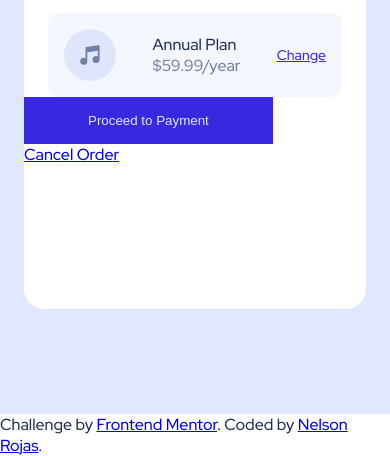
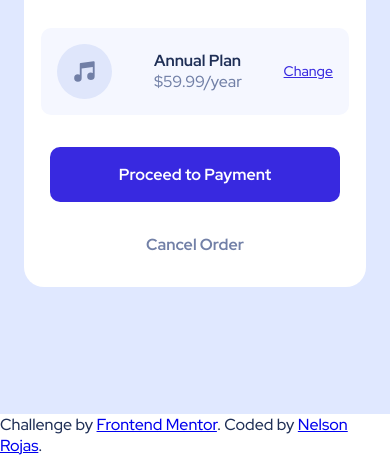
Before and after one commit to nrdevpy/order-summary, a plain HTML site: page index.html in a window 390 px wide. Shown: the part 430-886 px from the top of the page. Drawn offline with Linux system fonts and the light colour scheme.

Commit message:
Finish Card for Mobile Design

```diff
--- a/css/style.css
+++ b/css/style.css
@@ -14,19 +14,23 @@
 }
 
 /* ····· Globals ····· */
-html {
+* {
+    font-family: var(--fonts);
     box-sizing: border-box;
 }
+
 body {
     height: 100vh;
-    font-family: var(--fonts);
     margin: 0;
     color: var(--Dark-blue)
 }
+
 img {
     width: 100%;
 }
+
 h1 {
+    font-size: 24px;
     text-align: center;
 }
 
@@ -49,8 +53,9 @@ h1 {
 
 /*** Card ***/
 .card {
-    height: 75%;
+    color:var(--Desaturated-blue);
     background-color: #fff;
+    max-width: 25rem;
 
     border-radius: 20px;
     overflow: hidden;
@@ -58,7 +63,6 @@ h1 {
 /** Card Main **/
 .card__main p {
     text-align: center;
-    color:var(--Desaturated-blue)
 }
 
 /** Card Plan **/
@@ -70,6 +74,8 @@ h1 {
     background-color: var(--Very-pale-blue);
     border-radius: 10px;
     padding: 1rem;
+    margin: 2rem auto;
+    width: 90%;
 }
 .card__plan__text {
     display: flex;
@@ -82,21 +88,41 @@ h1 {
     color: var(--primaryColor);
     font-size: 14px;
 }
+.card__plan span {
+    color:var(--Dark-blue);
+    font-weight: bold;
+}
 .card__plan img {
     width: 20%;
 }
 
 /** Card Buttons **/
 .card__payment {
-}
-.card__button, .card__button__cancel {
-    display: block;
+    display: flex;
+    flex-direction: column;
+    justify-content: space-between;
+    align-items: center;
 }
 .card__button {
-    color: var(--brightBlue);
     background-color: var(--primaryColor);
+    width: 85%;
     border: none;
+    border-radius: 10px;
+}
+.card__button a {
+    display: block;
+    color: #fff;
+    padding: 1rem;
 
-    padding: 1rem 4rem;
 }
-.card__button__cancel {}
+.card__button__cancel {
+    color: inherit;
+    padding: 2rem;
+}
+
+.card__button__cancel,
+.card__button a {
+    text-decoration: none;
+    font-weight: bold;
+    font-size: 16px;
+}
--- a/index.html
+++ b/index.html
@@ -34,9 +34,11 @@
             You can now listen to millions of songs, audiobooks, and podcasts on any
             device anywhere you like!
           </p>
+        </main>
 
         <!-- ========== Plan ========== -->
 
+        <section>
           <div class="card__plan">
             <img src="images/icon-music.svg" alt="icon-music">
             <div class="card__plan__text">
@@ -45,11 +47,13 @@
             </div>
             <a href="#">Change</a>
           </div>
-        </main>
+        </section>
 
         <!-- ========== Payment ========== -->
         <div class="card__payment">
-          <button class="card__button">Proceed to Payment</button>
+          <button class="card__button">
+            <a href="#">Proceed to Payment</a>
+          </button>
           <a class="card__button__cancel" href="#">Cancel Order</a>
         </div>
       </div>
```
Lines whose indentation alone changed are shown as unchanged.
